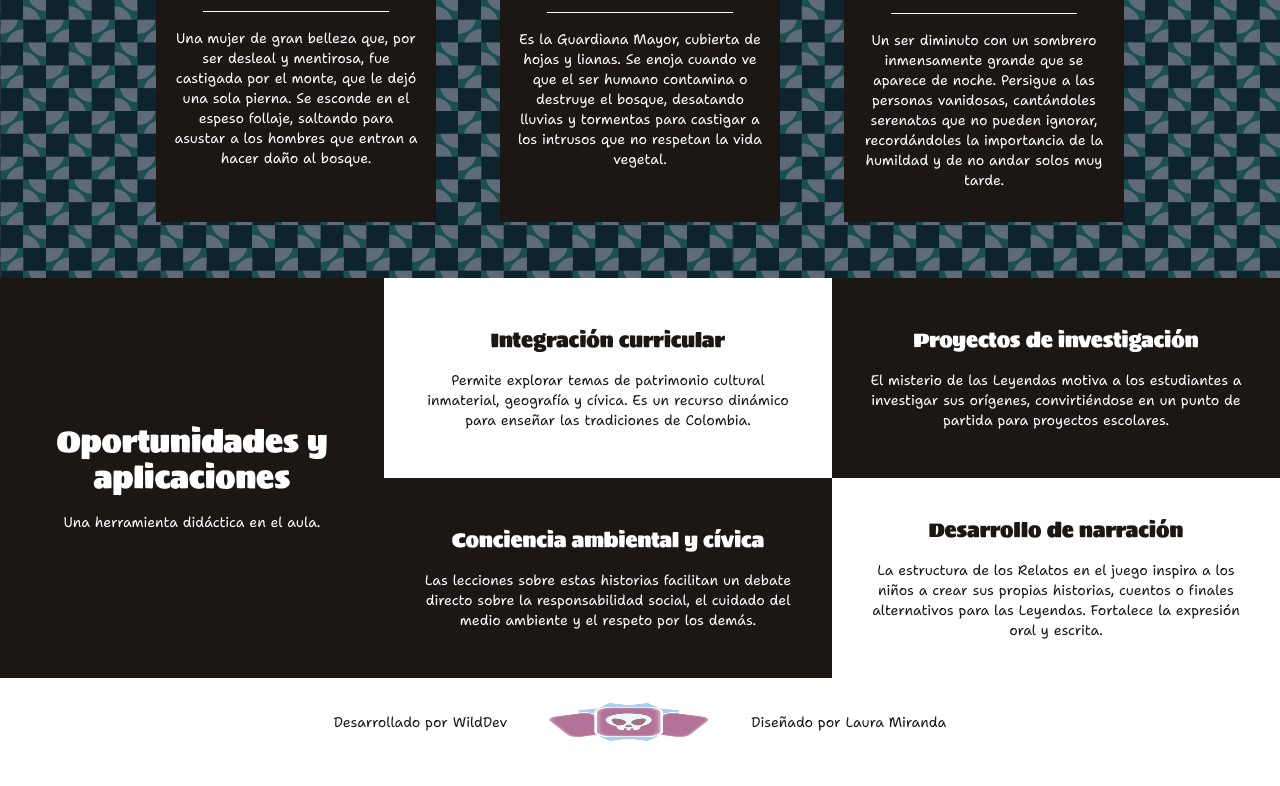
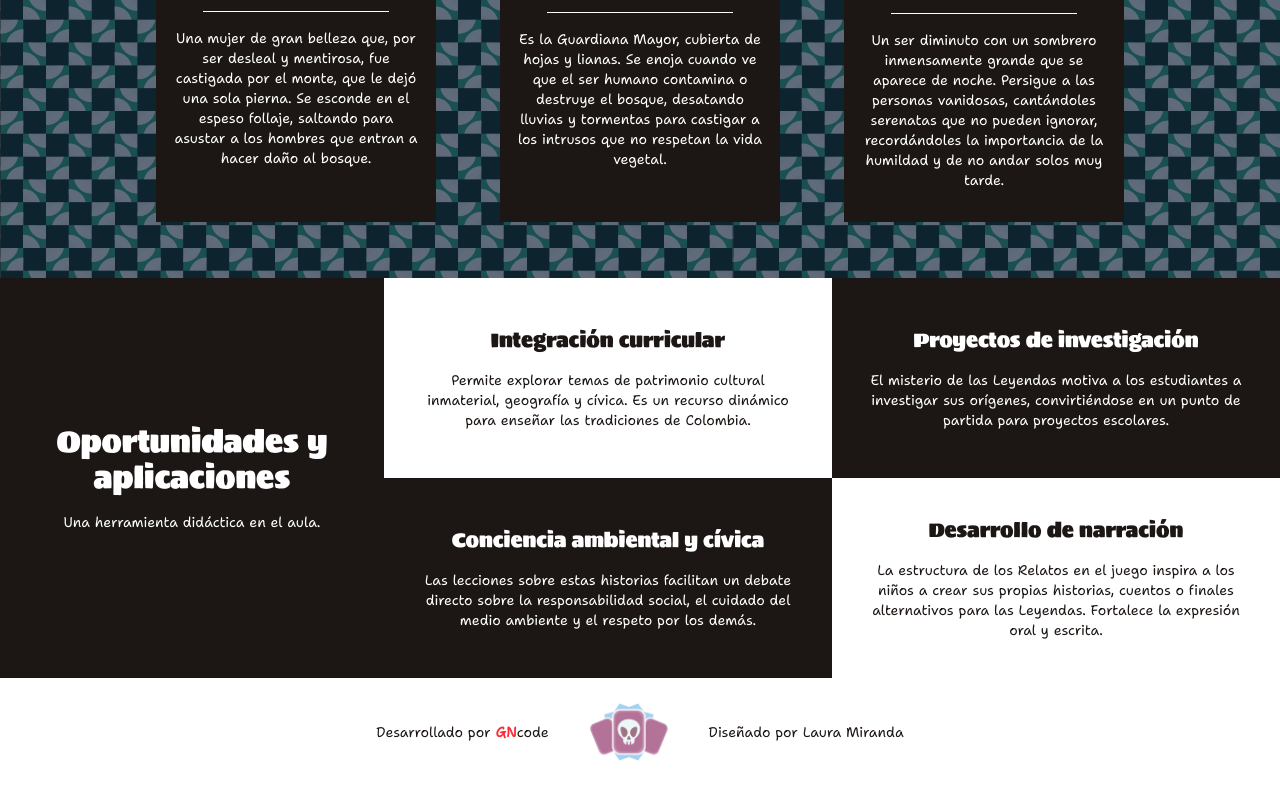
Before and after one commit to Manuel-GNcode/leyendas-enojadas, a website built with Vite: page index.html in a window 1280 px wide. Shown: the part 2926-3712 px from the top of the page. Built offline with nearby package versions, Linux system fonts and the light colour scheme.

Commit message:
Remove unused preload links and update footer design for improved branding

```diff
--- a/index.html
+++ b/index.html
@@ -5,9 +5,6 @@
     <link rel="icon" type="image/png" href="/logo-icono.png" />
     <meta name="viewport" content="width=device-width, initial-scale=1.0" />
     <title>leyendas-enojadas</title>
-    <link rel="preload" href="/src/style.css" as="style">
-    <link rel="preload" href="/fonts/ShantellSans-Regular.woff2" as="font" type="font/woff2" crossorigin>
-    <link rel="preload" href="/fonts/Sigmar-Regular.woff2" as="font" type="font/woff2" crossorigin>
 
     <link rel="stylesheet" href="/src/style.css">
 
@@ -230,9 +227,9 @@
         </div>
       </section>
 
-      <footer class="flex gap-2 items-center justify-center bg-white py-6 sm:gap-4 lg:gap-10">
-        <p class="txt-black">Desarrollado por WildDev</p>
-        <img width="164" height="124" class="h-10" src="/logo-icono.png" alt="Logo del juego de cartas Leyendas Enojadas">
+      <footer class="flex gap-4 items-center justify-center bg-white py-6 sm:gap-6 lg:gap-10">
+        <p class="txt-black">Desarrollado por <b class="text-red-500">GN</b>code</p>
+        <img width="164" height="124" class="w-20 h-auto object-contain" src="/logo-icono.png" alt="Logo del juego de cartas Leyendas Enojadas">
         <p class="txt-black">Diseñado por Laura Miranda</p>
       </footer>
     </main>
```
